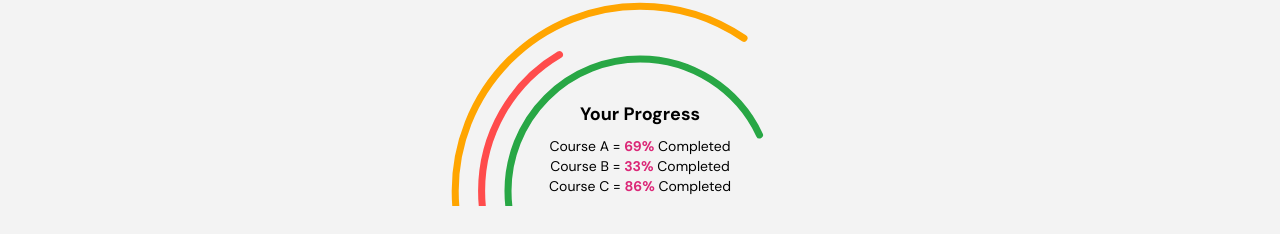
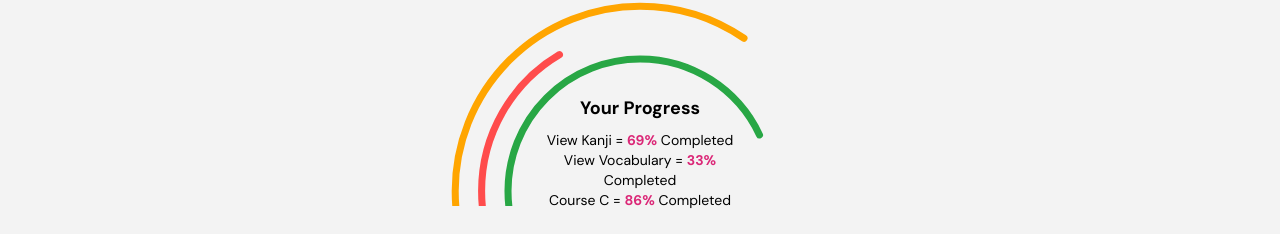
Before and after one commit to kahitoz-infra/kahitoz-japanese-app, a Next.js app: page /Dashboard in a window 1280 px wide. Shown: the part 260-494 px from the top of the page. Built offline with nearby package versions, Linux system fonts and the light colour scheme.

Commit message:
Added links

```diff
--- a/app/Dashboard/page.js
+++ b/app/Dashboard/page.js
@@ -6,8 +6,8 @@ import Navbar from "@/app/components/Navbar";
 const Dashboard = () => {
   const username = "John";
   const courseProgress = [
-    { label: "Course A", percent: 69, link: "/ViewKanji" },
-    { label: "Course B", percent: 33, link: "/ViewVocabulary" },
+    { label: "View Kanji", percent: 69, link: "/ViewKanji" },
+    { label: "View Vocabulary", percent: 33, link: "/ViewVocabulary" },
     { label: "Course C", percent: 86, link: "/" }, // No link provided
   ];
 
```
